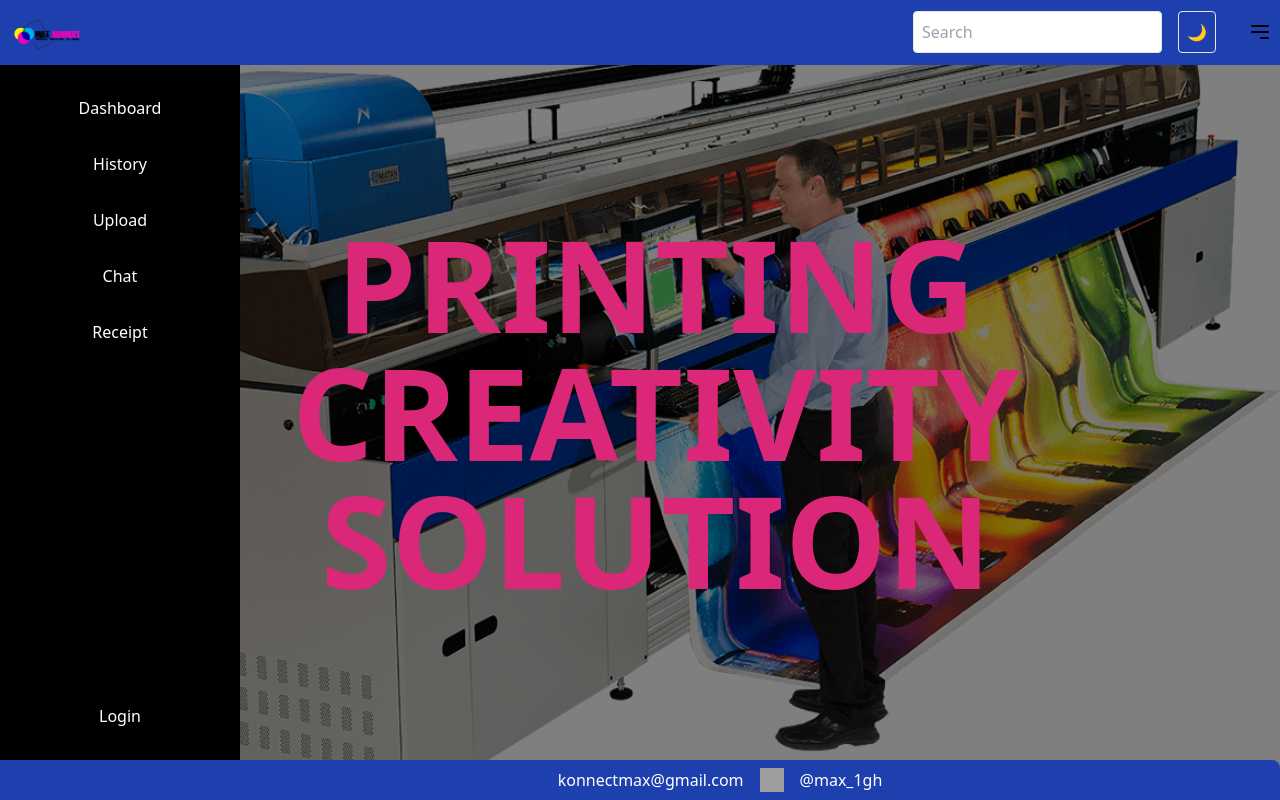
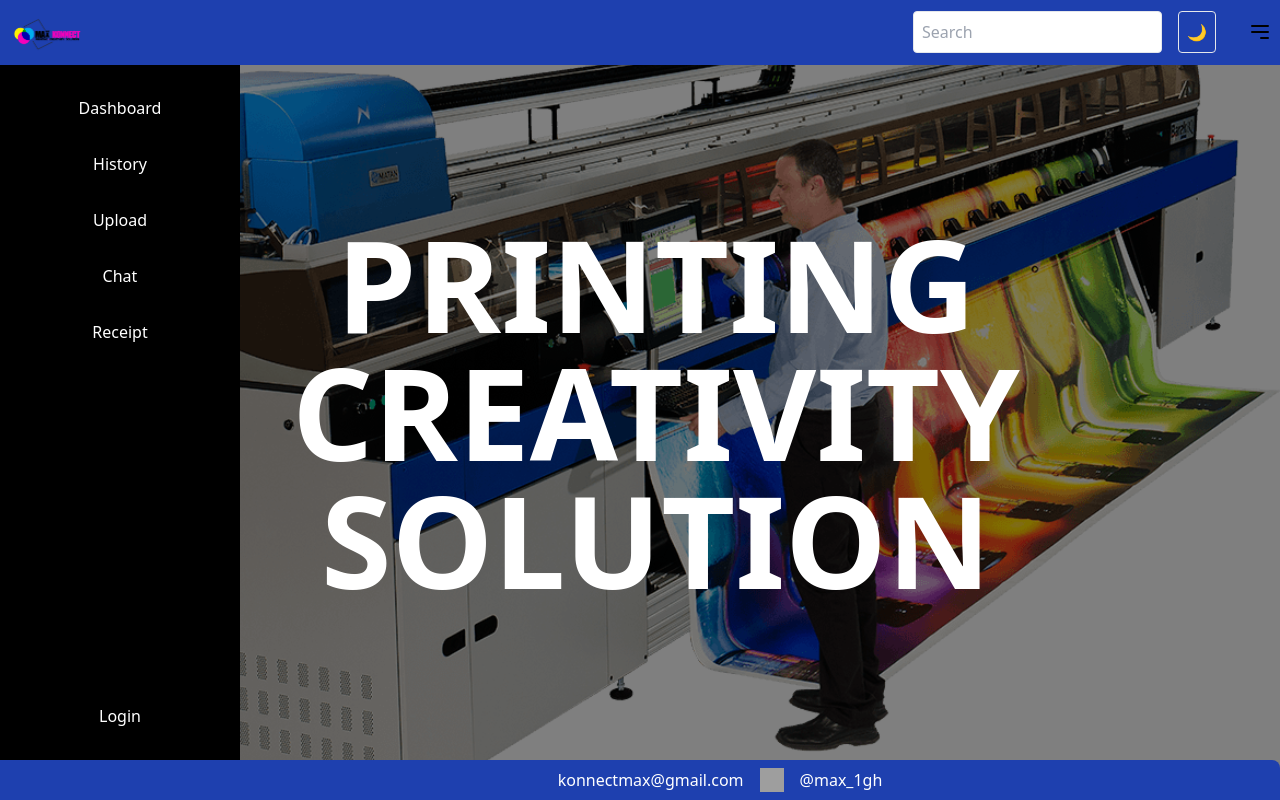
Before and after one commit to Maxzyto/Max_konnect, a React (Vite) app: page /dashboard in a window 1280 px wide. Built offline with nearby package versions, Linux system fonts and the light colour scheme; grey boxes are pictures that could not be loaded.

Commit message:
styles added

```diff
--- a/src/pages/Dashboard.jsx
+++ b/src/pages/Dashboard.jsx
@@ -24,7 +24,7 @@ const Dashboard = () => {
         justifyContent: "center",
       }}
     >
-      <h1 className="text-pink-600 text-9xl font-bold p-20 text-center mt-6 ml-8  stroke-gray-200">
+      <h1 className="text-white text-9xl font-bold p-20 text-center mt-6 ml-8  stroke-gray-200">
         PRINTING <br /> CREATIVITY <br /> SOLUTION
       </h1>
     </div>
```
